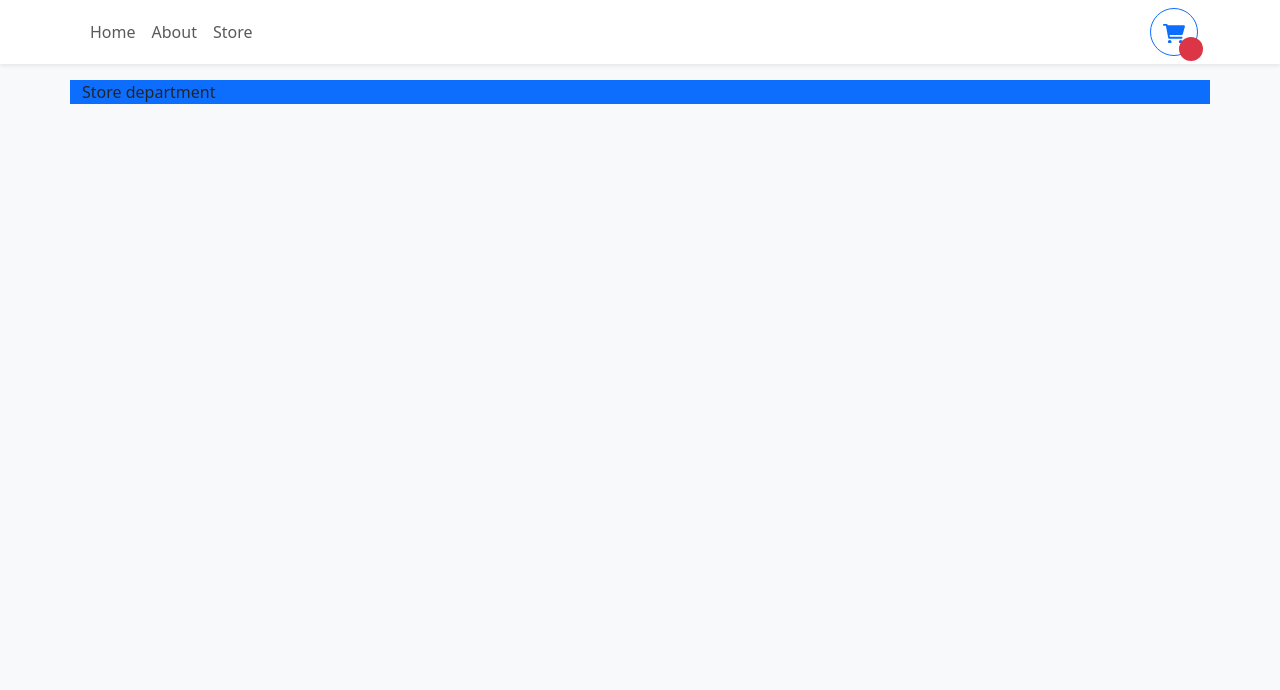
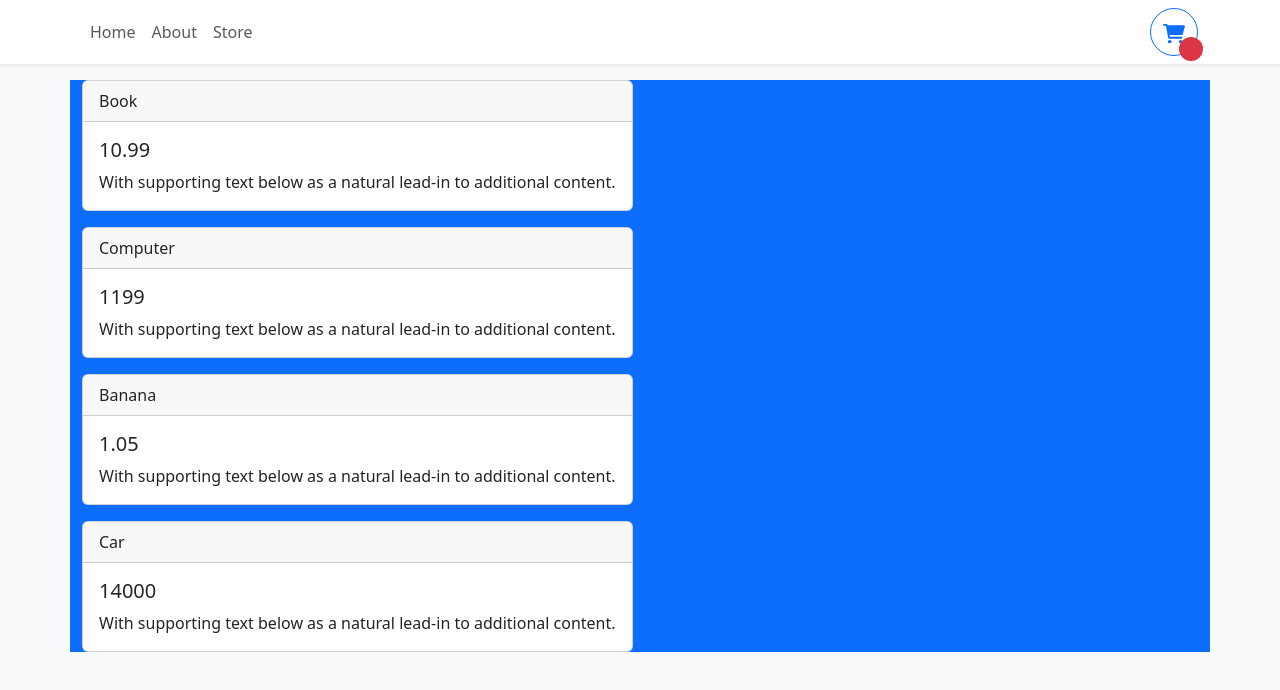
Before and after one commit to josueJURE/shopping_cart, a React (Vite) app: page /store in a window 1280 px wide. Shown: the top 690 px of the page. Built offline with nearby package versions, Linux system fonts and the light colour scheme.

Commit message:
(feat: JS) add BS Card component

```diff
--- a/src/pages/Store.tsx
+++ b/src/pages/Store.tsx
@@ -1,5 +1,37 @@
+
+import storeItems from "../data/items.json";
+import Card from "react-bootstrap/Card";
+
 export default function Store() {
-    return (
-        <div>Store department</div>
-    )
+  return (
+    <div className="d-flex flex-wrap gap-3">
+      {storeItems.map((storeItem) => (
+        <Card key={storeItem.id}>
+          <Card.Header>{storeItem.name}</Card.Header>
+          <Card.Body>
+            <Card.Title>{storeItem.price}</Card.Title>
+            <Card.Text>
+              With supporting text below as a natural lead-in to additional content.
+            </Card.Text>
+          </Card.Body>
+        </Card>
+      ))}
+    </div>
+  );
 }
+// {
+//     "id": 1,
+//     "name": "Book",
+//     "price": 10.99,
+//     "imgUrl": "/imgs/book.jpg"
+//   },
+
+// <Card>
+// <Card.Header>Featured</Card.Header>
+// <Card.Body>
+//   <Card.Title>Special title treatment</Card.Title>
+//   <Card.Text>
+//     With supporting text below as a natural lead-in to additional content.
+//   </Card.Text>
+// </Card.Body>
+// </Card>
```
